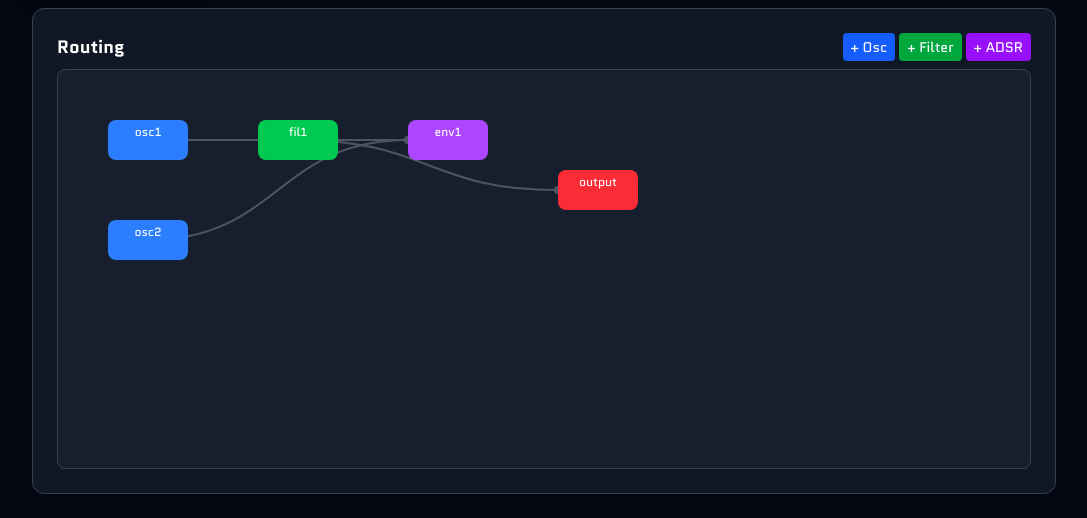
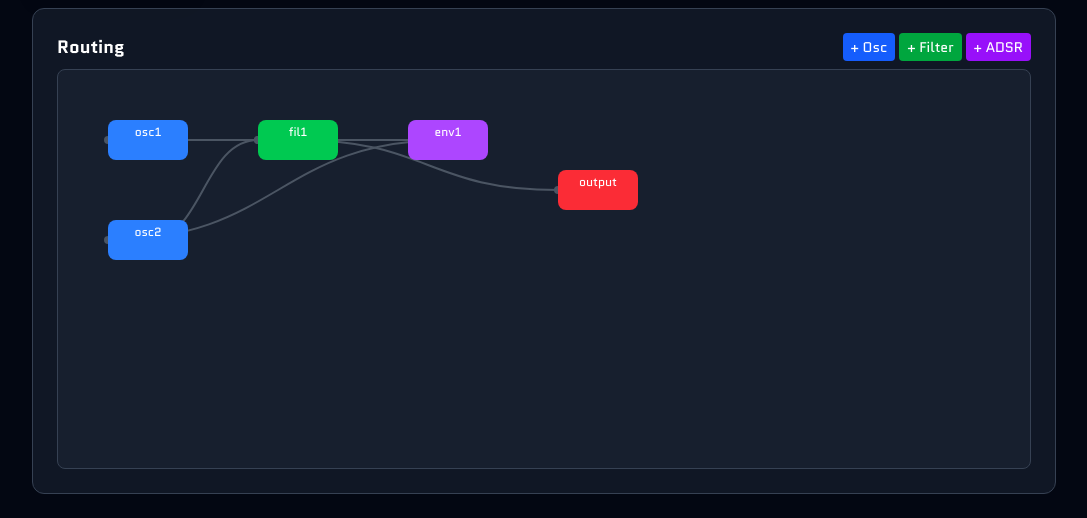
Before and after one commit to nexo-tech/use-synth, a Next.js app in the folder packages/example-app/: page / in a window 1280 px wide. Shown: the part 526-1044 px from the top of the page, without its empty margins (96-1183 px from the left). Built offline with nearby package versions, Linux system fonts and the light colour scheme.

Commit message:
update the progress

```diff
--- a/packages/example-app/app/components/Routing.tsx
+++ b/packages/example-app/app/components/Routing.tsx
@@ -41,6 +41,7 @@ export default function Routing({ config, onConfigChange }: RoutingProps) {
   const [nodePositions, setNodePositions] = React.useState<Record<string, { x: number; y: number }>>({});
   const [draggingNode, setDraggingNode] = React.useState<string | null>(null);
   const [dragStart, setDragStart] = React.useState<{ x: number; y: number } | null>(null);
+  const [refreshID, setRefreshID] = React.useState(0);
 
   // Initialize node positions on mount and when components change
   React.useEffect(() => {
@@ -170,6 +171,20 @@ export default function Routing({ config, onConfigChange }: RoutingProps) {
       newId = `${prefix}${index}`;
     }
 
+    // Calculate the bottom position based on existing components
+    let maxY = 50; // Start with initial Y position
+    Object.values(nodePositions).forEach(pos => {
+      maxY = Math.max(maxY, pos.y + 100); // Add 100 for spacing
+    });
+
+    // Set the X position based on component type
+    let xPos = 50;
+    if (type === 'filter') {
+      xPos = 200;
+    } else if (type === 'envelope') {
+      xPos = 350;
+    }
+
     if (type === 'oscillator') {
       newConfig.components.oscillators[newId] = {
         type: 'sine',
@@ -190,6 +205,12 @@ export default function Routing({ config, onConfigChange }: RoutingProps) {
       };
     }
 
+    // Update node positions with the new component
+    setNodePositions(prev => ({
+      ...prev,
+      [newId]: { x: xPos, y: maxY }
+    }));
+
     onConfigChange(newConfig);
   };
 
@@ -209,6 +230,12 @@ export default function Routing({ config, onConfigChange }: RoutingProps) {
     newConfig.routing = newConfig.routing.filter(
       conn => conn.from !== id && conn.to !== id
     );
+
+    setNodePositions(prev => {
+      const newPositions = { ...prev };
+      delete newPositions[id];
+      return newPositions;
+    });
 
     onConfigChange(newConfig);
   };
@@ -345,8 +372,7 @@ export default function Routing({ config, onConfigChange }: RoutingProps) {
                 setHoveredComponent(null);
               }
             }}
-            className={`group absolute w-[80px] h-[40px] rounded-lg cursor-move ${
-              id === 'output' ? getComponentColor('output') :
+            className={`group absolute w-[80px] h-[40px] rounded-lg cursor-move ${id === 'output' ? getComponentColor('output') :
               id.startsWith('osc') ? getComponentColor('oscillator') :
                 id.startsWith('fil') ? getComponentColor('filter') :
                   getComponentColor('envelope')
--- a/packages/example-app/app/page.tsx
+++ b/packages/example-app/app/page.tsx
@@ -766,9 +766,11 @@ const baseConfig: UseSynthConfig = {
     },
   },
   routing: [
-    { from: 'osc1', to: 'env1' },
+    { from: 'env1', to: 'osc1' },
+    { from: 'env1', to: 'osc2' },
     { from: 'fil1', to: 'output' },
-    { from: 'osc2', to: 'env1' }
+    { from: 'osc1', to: 'fil1' },
+    { from: 'osc2', to: 'fil1' }
   ],
 };
 
```
Lines whose indentation alone changed are shown as unchanged.
